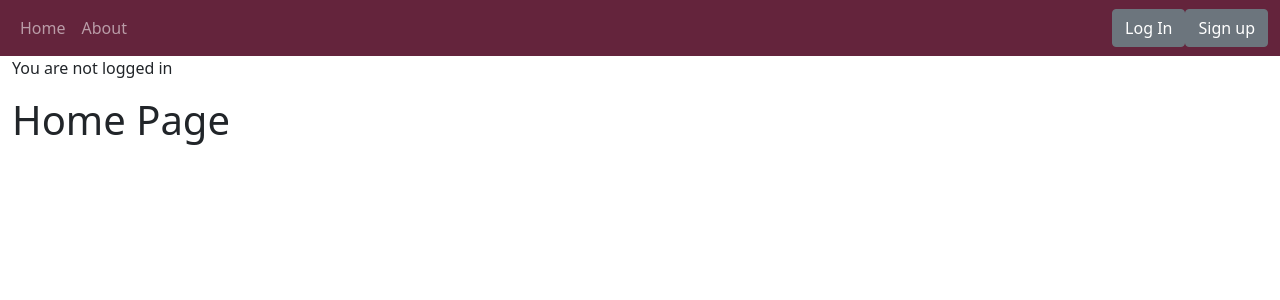
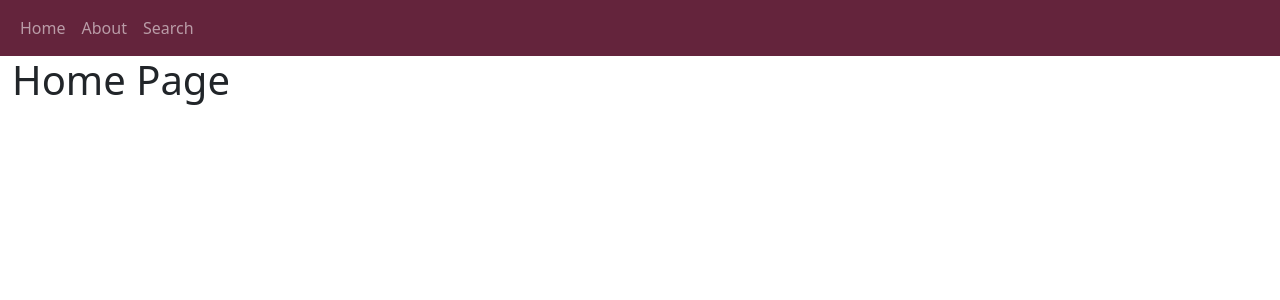
Before and after one commit to Pieter0305/Benchtool, a Django app: page / in a window 1280 px wide. Shown: the top 300 px of the page. Run offline with Django 3.2, Linux system fonts and the light colour scheme.

Commit message:
Added search functionality

```diff
--- a/Benchtool/Benchmark_Tool/templates/base.html
+++ b/Benchtool/Benchmark_Tool/templates/base.html
@@ -19,27 +19,11 @@
                     <li class="nav-item">
                         <a class="nav-link" href="{% url 'about' %}">About</a>
                     </li>
+                    <li class="nav-item">
+                        <a class="nav-link" href="{% url 'search' %}">Search</a>
+                    </li>
                 </ul>
             </div>
-                <div class="container-fluid navbar-expand-md justify-content-end" id="navbarSupportedContent">
-                    {% if user.is_authenticated %}
-                    <ul class="navbar-nav ml-auto justify-content-end">
-                        <li class="nav-item">
-                            <a href="{% url 'logout' %}" class="btn btn-secondary">Log Out</a>
-                        </li>
-                    </ul>
-                    {% else %}
-                    <ul class="navbar-nav ml-auto justify-content-end">
-                        <li class="nav-item">
-                        <a href="{% url 'login' %}" class="btn btn-secondary">Log In</a>
-                        </li>
-                        <li class="nav-item">
-                        <a href="{% url 'signup' %}" class="btn btn-secondary">Sign up</a>
-                    </li>
-                </ul>
-                    {% endif %}
-                </div>
-
         </nav>
         <div class="container-fluid justify-content-center">
             {% block content %}{% endblock content %}
--- a/Benchtool/Benchmark_Tool/templates/home.html
+++ b/Benchtool/Benchmark_Tool/templates/home.html
@@ -3,10 +3,5 @@
 {% block title %}Home{% endblock %}
 
 {% block content %}
-    {% if user.is_authenticated %}
-        Hi {{ user.username }}!
-    {% else %}
-        <p>You are not logged in</p>
-    {% endif %}
     <h1>Home Page</h1>
 {% endblock %}
```
Also changed, not shown: Benchtool/Benchmark_Tool/templates/chart.html (added, +21 -0 lines), Benchtool/Benchmark_Tool/templates/user.html (added, +14 -0 lines).
